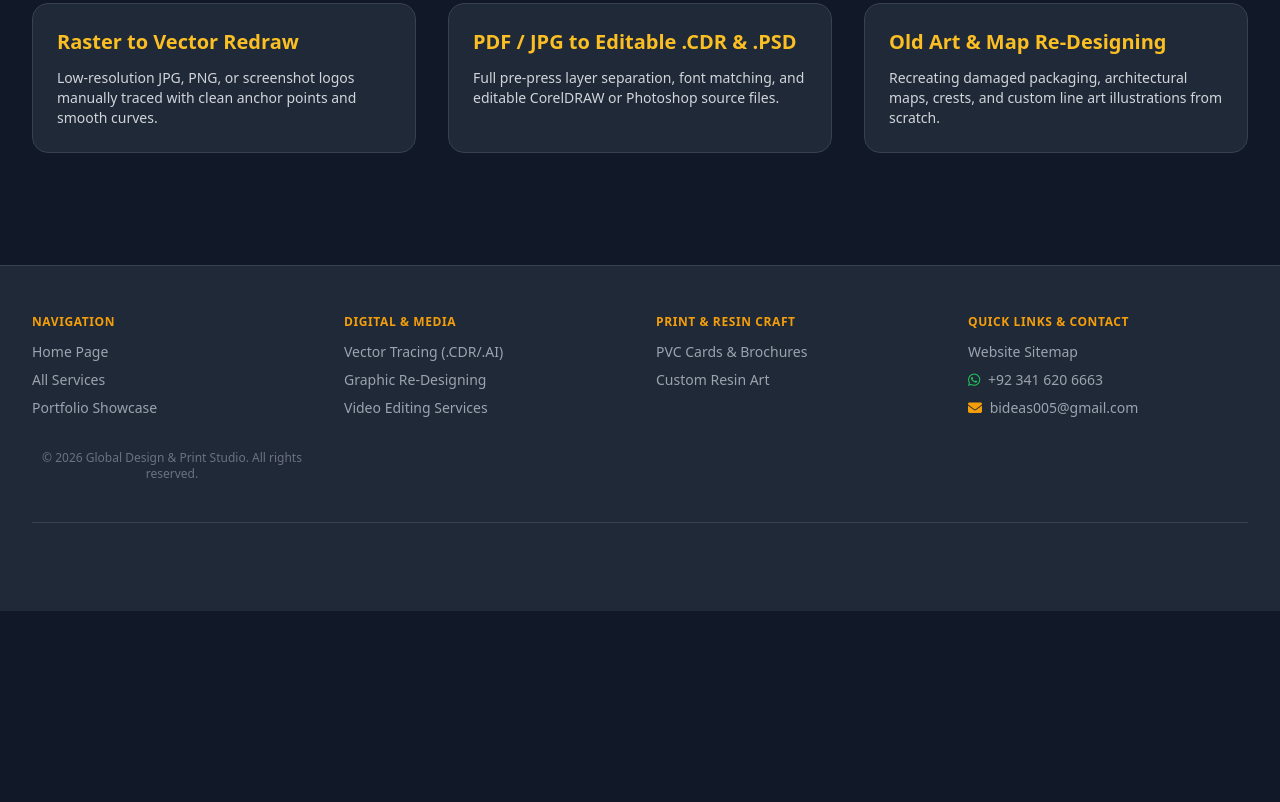
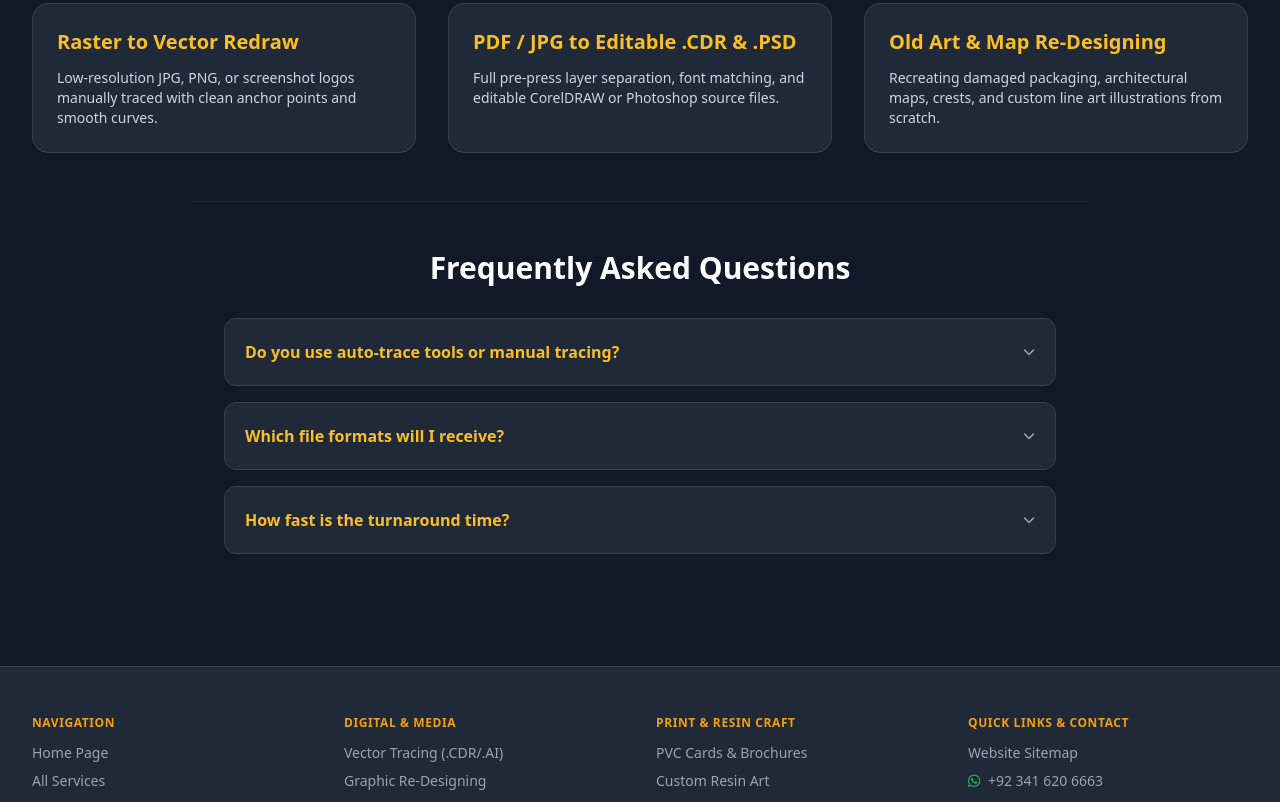
Before and after one commit to bideas005-sys/global-design-studio, a plain HTML site: page vector-tracing.html in a window 1280 px wide. Shown: the part 685-1487 px from the top of the page. Before the commit the page ends 1296 px from the top, so only its background shows below. Drawn offline with nearby package versions, Linux system fonts and the light colour scheme.

Commit message:
Update vector-tracing.html

```diff
--- a/vector-tracing.html
+++ b/vector-tracing.html
@@ -72,6 +72,33 @@
                 </div>
             </div>
         </section>
+        <!-- FAQ Section -->
+<section class="max-w-4xl mx-auto px-4 py-12 sm:px-6 lg:px-8 border-t border-gray-800">
+    <h2 class="text-2xl sm:text-3xl font-bold text-white text-center mb-8">Frequently Asked Questions</h2>
+    <div class="space-y-4">
+        <details class="bg-gray-800 p-5 rounded-xl border border-gray-700 cursor-pointer group">
+            <summary class="font-bold text-amber-400 flex justify-between items-center list-none">
+                <span>Do you use auto-trace tools or manual tracing?</span>
+                <i class="fa-solid fa-chevron-down text-xs text-gray-400 group-open:rotate-180 transition"></i>
+            </summary>
+            <p class="text-gray-300 text-sm mt-3">We do 100% manual pen-tool vector tracing. No automated software is used, ensuring clean anchor points, smooth curves, and print-ready precision.</p>
+        </details>
+        <details class="bg-gray-800 p-5 rounded-xl border border-gray-700 cursor-pointer group">
+            <summary class="font-bold text-amber-400 flex justify-between items-center list-none">
+                <span>Which file formats will I receive?</span>
+                <i class="fa-solid fa-chevron-down text-xs text-gray-400 group-open:rotate-180 transition"></i>
+            </summary>
+            <p class="text-gray-300 text-sm mt-3">You will receive editable source files including CorelDRAW (.CDR), Adobe Illustrator (.AI), .EPS, .SVG, print-ready .PDF, and high-resolution transparent PNGs.</p>
+        </details>
+        <details class="bg-gray-800 p-5 rounded-xl border border-gray-700 cursor-pointer group">
+            <summary class="font-bold text-amber-400 flex justify-between items-center list-none">
+                <span>How fast is the turnaround time?</span>
+                <i class="fa-solid fa-chevron-down text-xs text-gray-400 group-open:rotate-180 transition"></i>
+            </summary>
+            <p class="text-gray-300 text-sm mt-3">Standard logos and simple graphics are delivered within 6 to 24 hours. Complex illustrations or multi-page redesigns are quoted upfront with exact timelines.</p>
+        </details>
+    </div>
+</section>
     </main>
 
     <!-- UNIFIED BOTTOM FOOTER & HTML SITEMAP -->
```
